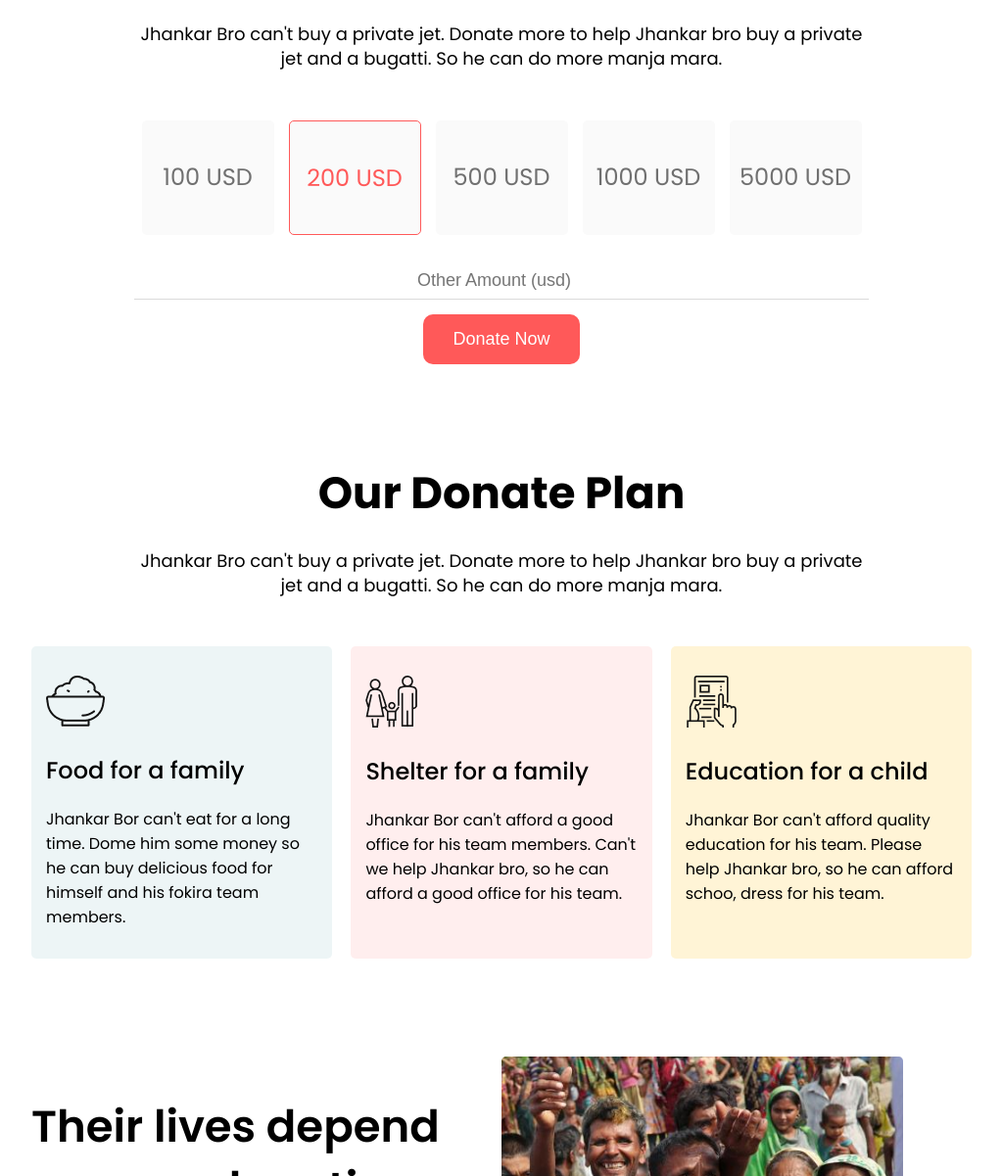
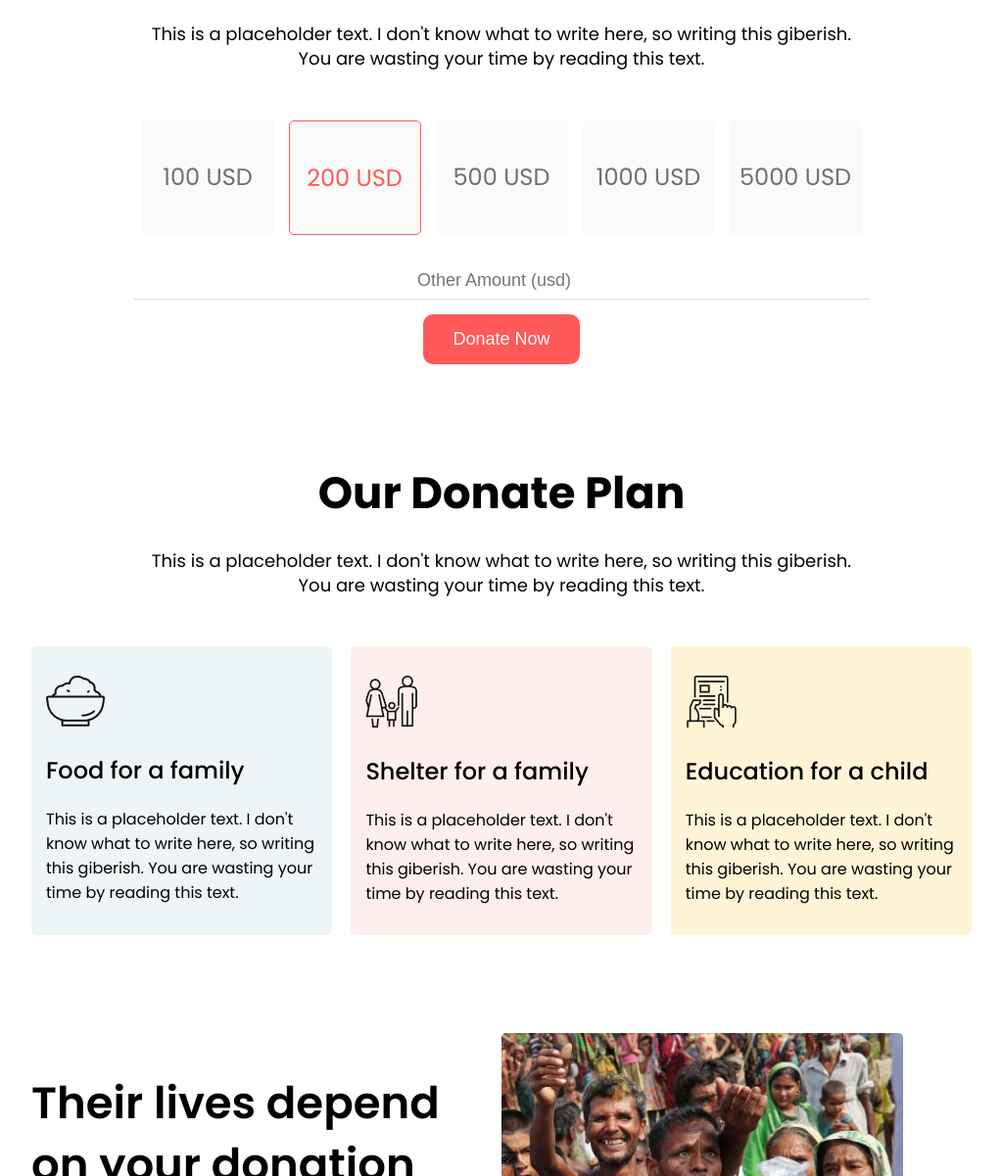
Before and after one commit to moshiur008/donate-today, a plain HTML site: page index.html in a window 1280 px wide. Shown: the part 619-1820 px from the top of the page at 98% size, without its empty margins (128-1151 px from the left). Drawn offline with Linux system fonts and the light colour scheme.

Commit message:
final edit

```diff
--- a/index.html
+++ b/index.html
@@ -22,8 +22,8 @@
       <div class="streched-area">
         <h1>Let's Help Those Who Are More In Need</h1>
         <p>
-          Programming Hero's team is going through a very tought time. Help them
-          to eat khichuri, biriyani, tehari and cold drinks.
+          No fun this time. You can read as much as you want but you won't find
+          anything that gonna hurt you. Thanks for calling Jhankar Bro.
         </p>
         <a href="#" class="btn btn-red">Donate Now</a>
       </div>
@@ -33,8 +33,9 @@
         <div class="section-heading">
           <h2>Donate Today</h2>
           <p>
-            Jhankar Bro can't buy a private jet. Donate more to help Jhankar bro
-            buy a private jet and a bugatti. So he can do more manja mara.
+            This is a placeholder text. I don't know what to write here, so
+            writing this giberish. You are wasting your time by reading this
+            text.
           </p>
         </div>
         <div class="flexible-container">
@@ -62,8 +63,9 @@
         <div class="section-heading">
           <h2>Our Donate Plan</h2>
           <p>
-            Jhankar Bro can't buy a private jet. Donate more to help Jhankar bro
-            buy a private jet and a bugatti. So he can do more manja mara.
+            This is a placeholder text. I don't know what to write here, so
+            writing this giberish. You are wasting your time by reading this
+            text.
           </p>
         </div>
       </div>
@@ -72,24 +74,27 @@
           <img src="images/food-image.png" alt="" />
           <h2>Food for a family</h2>
           <p>
-            Jhankar Bor can't eat for a long time. Dome him some money so he can
-            buy delicious food for himself and his fokira team members.
+            This is a placeholder text. I don't know what to write here, so
+            writing this giberish. You are wasting your time by reading this
+            text.
           </p>
         </div>
         <div class="pink-bg">
           <img src="images/family-image.png" alt="" />
           <h2>Shelter for a family</h2>
           <p>
-            Jhankar Bor can't afford a good office for his team members. Can't
-            we help Jhankar bro, so he can afford a good office for his team.
+            This is a placeholder text. I don't know what to write here, so
+            writing this giberish. You are wasting your time by reading this
+            text.
           </p>
         </div>
         <div class="yellow-bg">
           <img src="images/education-image.png" alt="" />
           <h2>Education for a child</h2>
           <p>
-            Jhankar Bor can't afford quality education for his team. Please help
-            Jhankar bro, so he can afford schoo, dress for his team.
+            This is a placeholder text. I don't know what to write here, so
+            writing this giberish. You are wasting your time by reading this
+            text.
           </p>
         </div>
       </div>
@@ -175,9 +180,9 @@
         <div class="section-heading">
           <h2>Get My Updates</h2>
           <p>
-            Jhankar Bro is very clever. He want to give you updates about his
-            upcoming courses, so he can make money. You can subscribe his email
-            list
+            This is a placeholder text. I don't know what to write here, so
+            writing this giberish. You are wasting your time by reading this
+            text.
           </p>
         </div>
         <div class="newsletter-form">
```
